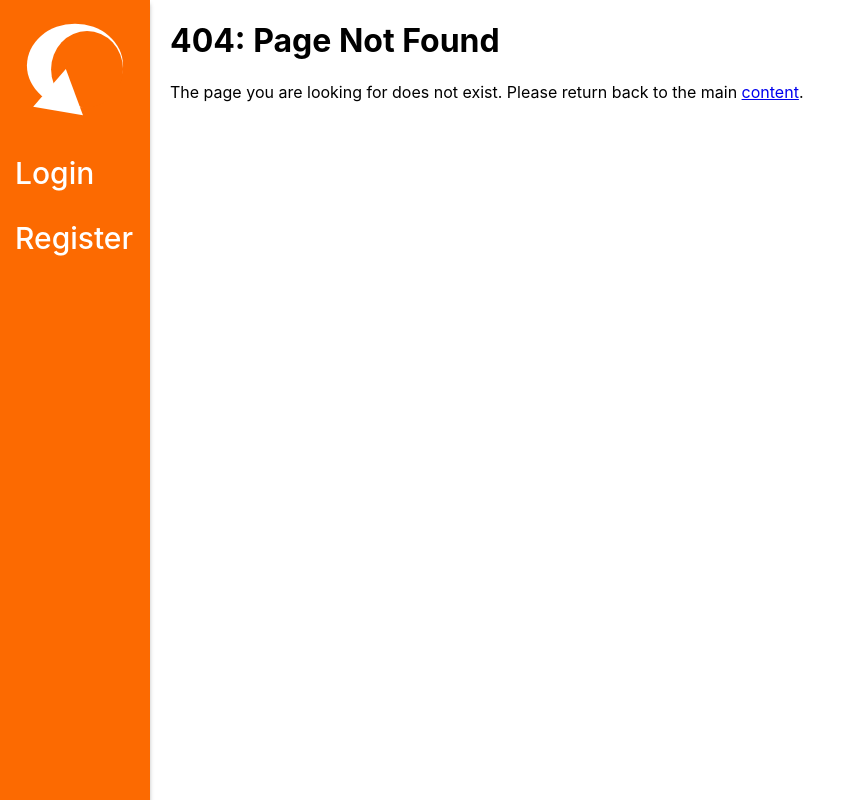
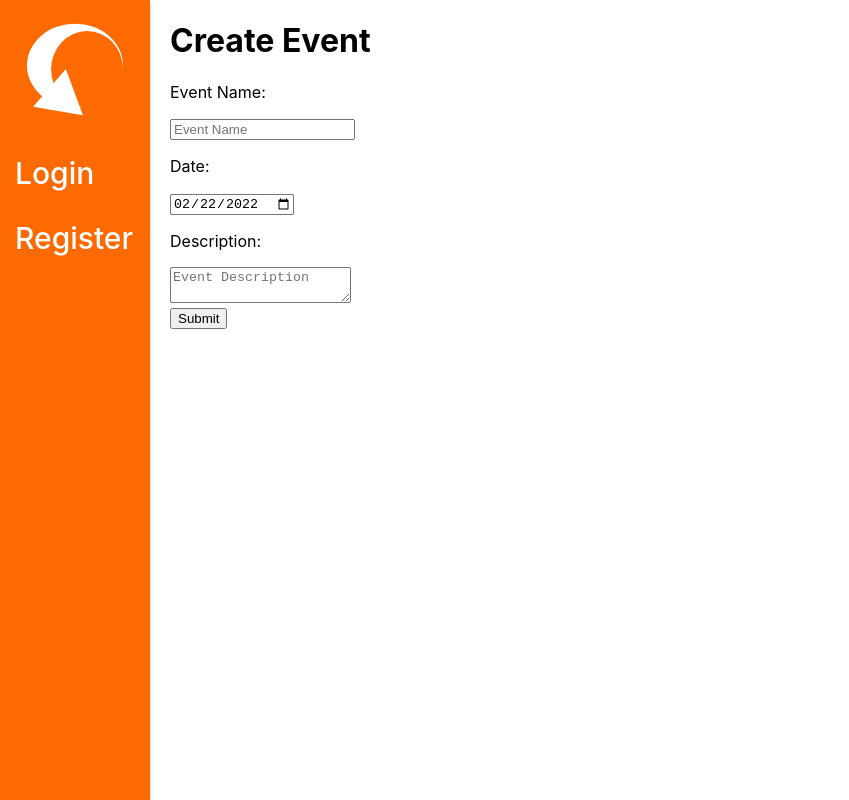
Before and after one commit to bliutech/RendeYou, a React (Create React App) app in the folder frontend/: page /create-event in a window 1280 px wide. Before the commit this address had no page. Shown: the whole page, without its empty margins (0-849 px from the left). Built offline with nearby package versions, Linux system fonts and the light colour scheme.

Commit message:
implemented events creation component. including endpoints. note: working solution of seperate page until popup is possible. also, date-time bug still persistant

```diff
--- a/frontend/src/App.js
+++ b/frontend/src/App.js
@@ -8,6 +8,7 @@ import Profile from './pages/Profile.js';
 import Meetings from './pages/Meetings.js';
 import Error404 from './pages/Error404.js';
 import About from './pages/About.js';
+import Events from './pages/Events.js';
 import NavBar from './components/NavBar.js';
 
 function App()
@@ -26,6 +27,7 @@ function App()
                     <Route path='/logout' element={ <Logout /> } />
                     <Route path='/profile' element={ <Profile /> } />
                     <Route path='/about' element={ <About /> } />
+                    <Route path='/create-event' element={ <Events /> } />
                     <Route path='/*' element={<Error404 />}/>
                 </Routes>
             </BrowserRouter>
--- a/frontend/src/components/CreateEvent.js
+++ b/frontend/src/components/CreateEvent.js
@@ -1,10 +1,49 @@
+import React, {useState} from 'react';
+import backend, {formatDate} from './Util.js';
 import './CreateEvent.module.css';
-export default function CreateEvent(props){
+
+export default function CreateEvent(){
+    let [name, setName] = useState('');
+    let [date, setDate] = useState(Date.now());
+    let [description, setDescription] = useState('');
+
+    const [err_msg, setErrMsg] = useState("");
+
+    async function handleSubmit() {
+        const data = {
+            name: name,
+            date: date,
+            description: description
+        }
+        const res = await fetch(backend("/event/new"), {
+            method: "POST",
+            credentials: "include",
+            headers: {
+            "Content-Type": "application/json"
+            },
+            body: JSON.stringify(data)
+        });
+        const res_j = await res.json();
+        if (res.status >= 400) {
+            setErrMsg(res_j.error);
+            alert('ERROR: Could not create event! \nReason', err_msg);
+        } else {
+            setErrMsg("");
+            alert('Event created!');
+        }
+    }
+
     return(
-        <div className='popup'>
-            <p>Challenge description blah blah blahs</p>
-            <button className='button btn--alt' onClick={props.close}>Close</button>
-            <button className='button' onClick={props.submit}>Submit</button>
+        <div>
+            <h1> Create Event </h1>
+            <p> Event Name: </p>
+            <input type='text' value={name} onChange={(a) => setName(a.target.value)} placeholder='Event Name' />
+            <p> Date: </p>
+            <input type='date' value={formatDate(Date(date).toString())} onChange={(a) => setDate(Date.parse(formatDate(Date(a.target.value).toString())))} />
+            <p> Description: </p>
+            <textarea type='text' value={description} onChange={(a) => setDescription(a.target.value)} placeholder='Event Description' />
+            <br/>
+            <input type='submit' value='Submit' onSubmit={handleSubmit}/>
         </div>
     );
 }
--- /dev/null
+++ b/frontend/src/pages/Events.js
@@ -0,0 +1,13 @@
+import React from 'react';
+import CreateEvent from '../components/CreateEvent.js';
+import '../index.css';
+
+export default function Events()
+{
+    document.title = 'Create Event | RendeYou';
+    return(
+        <div className='content'>
+            <CreateEvent />
+        </div>
+    );
+}
```
